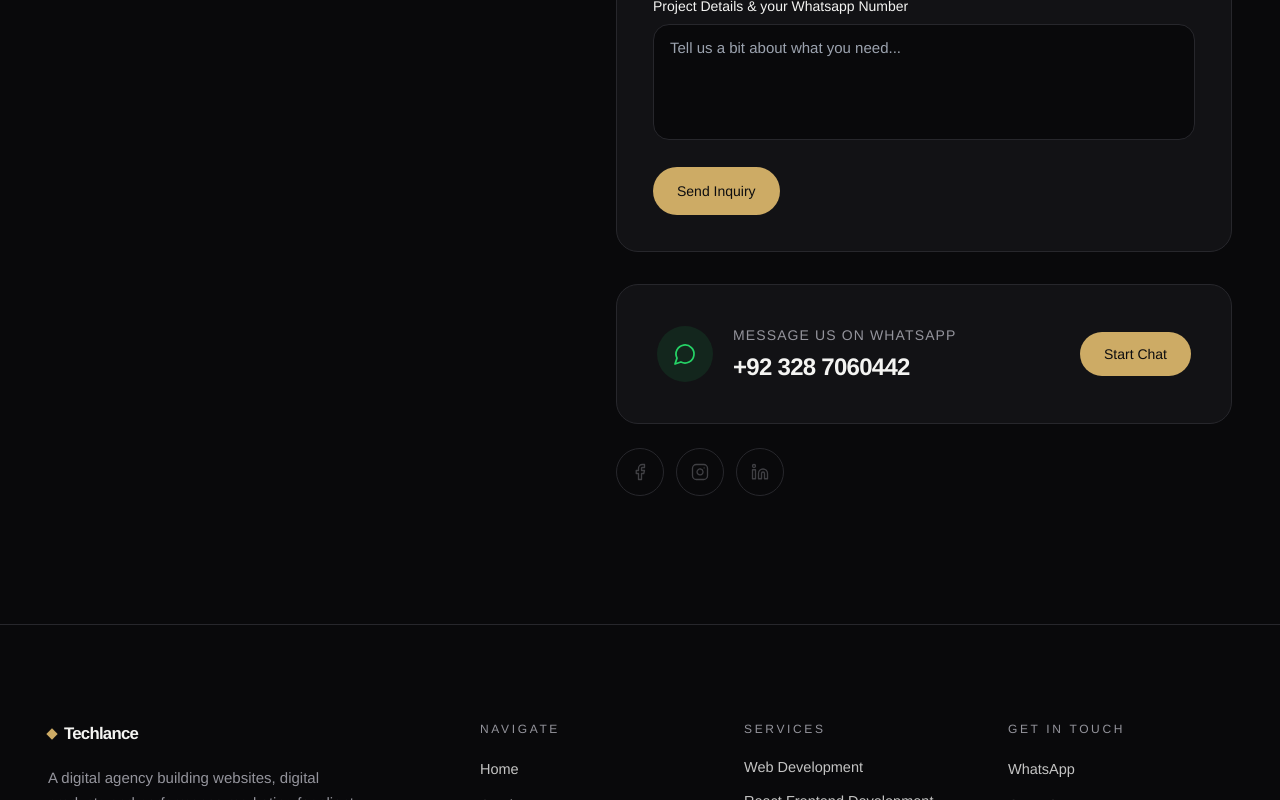
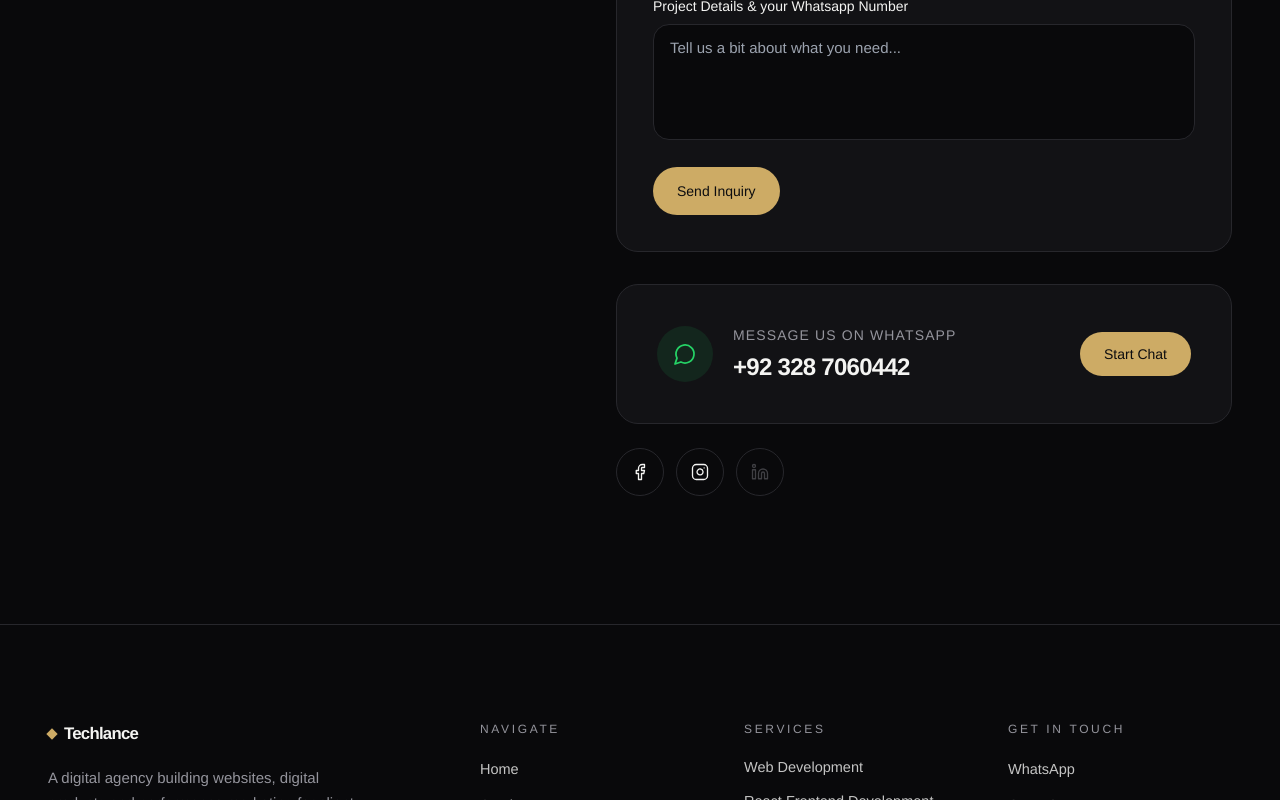
Before and after one commit to SufyanMughal0033/Techlance, a Next.js app: page / in a window 1280 px wide. Shown: the part 11200-12000 px from the top of the page. Built offline with nearby package versions, Linux system fonts and the light colour scheme; no server answers.

Commit message:
Add social media links

```diff
--- a/data/site.ts
+++ b/data/site.ts
@@ -13,8 +13,8 @@ export const siteConfig = {
   whatsappDisplay: "+92 328 7060442",
 
   social: {
-    facebook: null as string | null,
-    instagram: null as string | null,
+    facebook: "https://www.facebook.com/profile.php?id=61593665375444",
+    instagram: "https://www.instagram.com/techlance_digital_agency",
     linkedin: null as string | null,
   },
 
```
